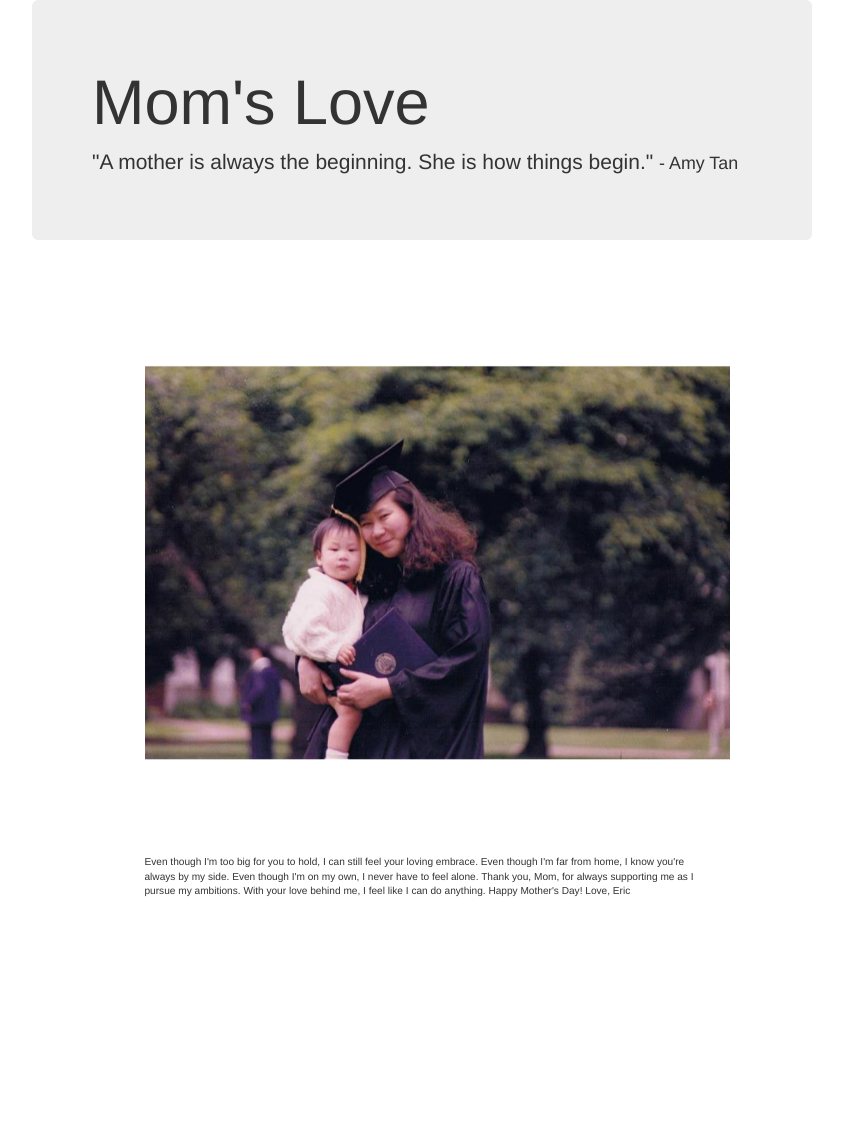
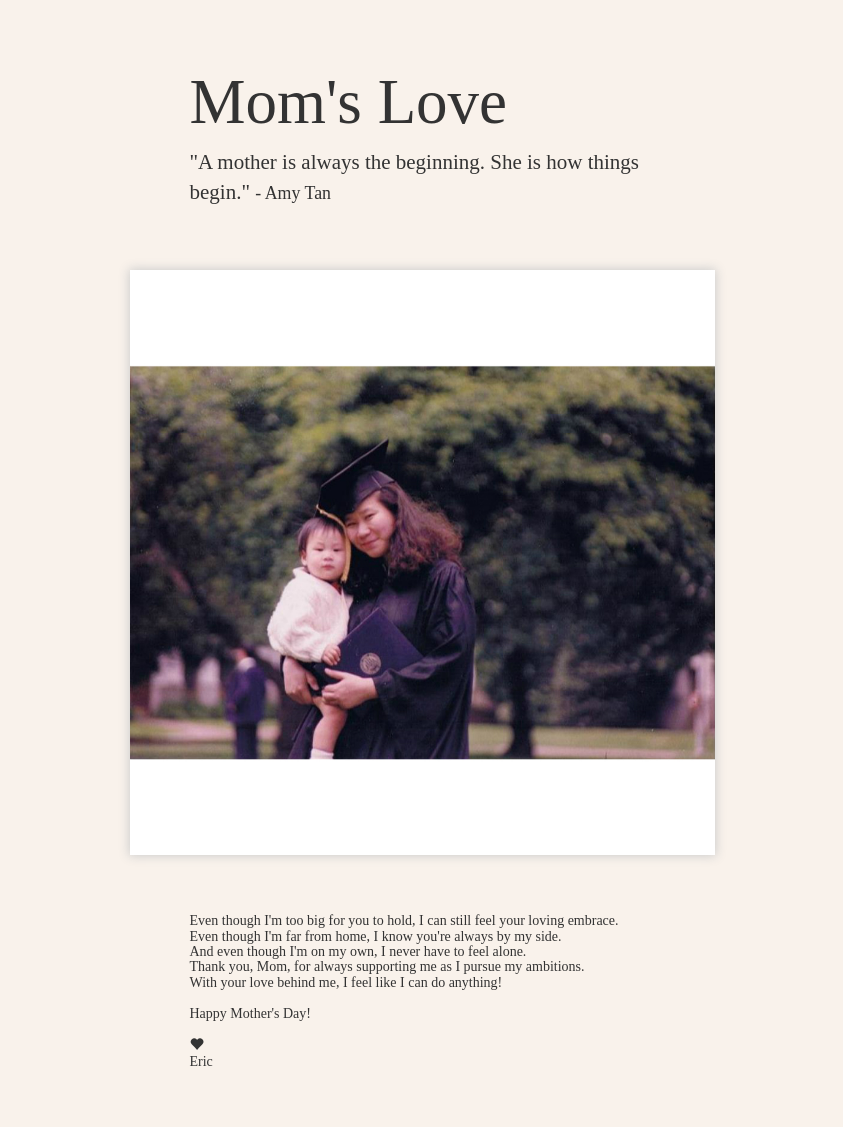
Before and after one commit to erichsu7/mothers_day, a plain HTML site: page index.html in a window 1280 px wide. Shown: the whole page, without its empty margins (163-1006 px from the left). Before the commit the page ends 909 px from the top, so only its background shows below. Drawn offline with nearby package versions, Linux system fonts and the light colour scheme; a web font is replaced by a local one.

Commit message:
Style text

```diff
--- a/css/stylesheet.css
+++ b/css/stylesheet.css
@@ -2,11 +2,20 @@ body {
   position: absolute;
   height: 100%;
   width: 100%;
+  background-color: #f9f2eb !important;
+}
+
+.jumbotron {
+  background-color: transparent !important;
+  margin-bottom: 0 !important;
+  font-family: "Shadows Into Light Two";
 }
 
 .slideshow-container {
   position: relative;
   display: table;
+  padding: 0 !important;
+  box-shadow: 0 0 10px 1px #ccc;
 }
 
 img {
--- a/index.html
+++ b/index.html
@@ -6,32 +6,36 @@
     <script src="https://ajax.googleapis.com/ajax/libs/jquery/2.1.3/jquery.min.js"></script>
     <script src="https://code.jquery.com/ui/1.11.4/jquery-ui.min.js"></script>
     <link rel="stylesheet" href="https://maxcdn.bootstrapcdn.com/bootstrap/3.3.4/css/bootstrap.min.css">
+    <link href='http://fonts.googleapis.com/css?family=Shadows+Into+Light+Two' rel='stylesheet' type='text/css'>
   </head>
   <body class="container">
     <div class="row">
-      <div class="jumbotron col-xs-12 col-md-8 col-md-offset-2">
+      <div class="jumbotron col-xs-12 col-md-6 col-md-offset-3">
         <h1>Mom's Love</h1>
         <p>"A mother is always the beginning. She is how things begin." <small>- Amy Tan<small></p>
       </div>
     </div>
 
     <div class="row">
-      <div class="slideshow-container col-xs-12 col-md-6 col-md-offset-3">
+      <div class="slideshow-container col-xs-10 col-xs-offset-1 col-md-6 col-md-offset-3">
       </div>
     </div>
 
     <div class="row">
-      <p class="col-xs-12 col-md-6 col-md-offset-3">
-      Even though I'm too big for you to hold, I can still feel your loving embrace.
-      Even though I'm far from home, I know you're always by my side.
-      Even though I'm on my own, I never have to feel alone.
-      Thank you, Mom, for always supporting me as I pursue my ambitions. With your love behind me, I feel like I can do anything.
-
-      Happy Mother's Day!
-
-      Love,
-      Eric
-      </p>
+      <div class="jumbotron col-xs-12 col-md-6 col-md-offset-3">
+        <h5>
+        Even though I'm too big for you to hold, I can still feel your loving embrace.</br>
+        Even though I'm far from home, I know you're always by my side.</br>
+        And even though I'm on my own, I never have to feel alone.</br>
+        Thank you, Mom, for always supporting me as I pursue my ambitions.</br>
+        With your love behind me, I feel like I can do anything!</br>
+        </br>
+        Happy Mother's Day!</br>
+        </br>
+        <span class="glyphicon glyphicon-heart" aria-hidden="true"></span></br>
+        Eric
+      </h5>
+      </div>
     </div>
 
     <script src="js/slideshow.js"></script>
```
